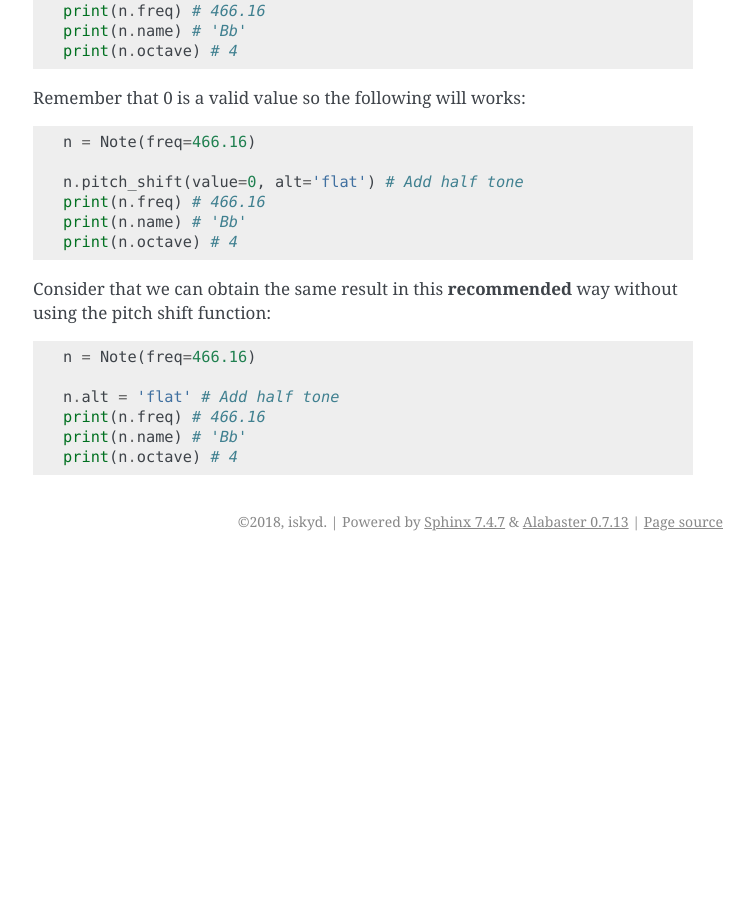
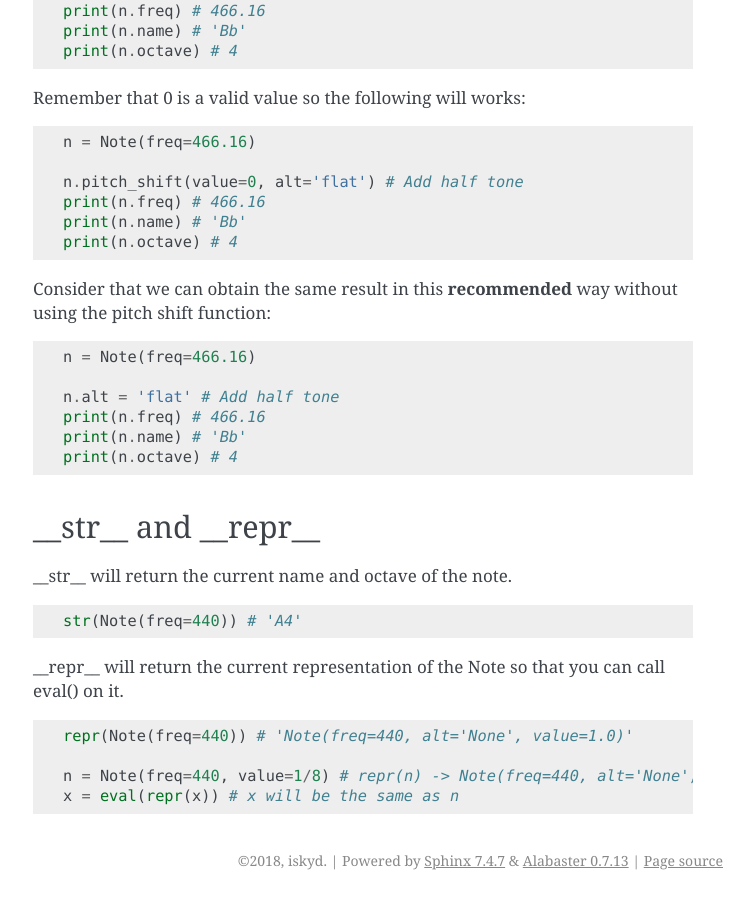
Before and after one commit to iskyd/babs, a Sphinx documentation site: the page built from docs/note.rst, in a window 1280 px wide and 900 px high, scrolled down 3147 px. Shown: the whole window, without its empty margins (387-1141 px from the left). Built offline with Sphinx 7.4.7, drawn with Linux system fonts in a browser that asks for light colours; before the commit the page ends 3708 px from its top, so only the background shows below that.

Commit message:
__str__ and __repr__ doc

```diff
--- a/docs/note.rst
+++ b/docs/note.rst
@@ -192,3 +192,22 @@ Consider that we can obtain the same result in this **recommended** way without
     print(n.freq) # 466.16
     print(n.name) # 'Bb'
     print(n.octave) # 4
+
+
+__str__ and __repr__
+--------------------------------
+
+__str__ will return the current name and octave of the note.
+
+.. code-block:: python
+
+    str(Note(freq=440)) # 'A4'
+
+__repr__ will return the current representation of the Note so that you can call eval() on it.
+
+.. code-block:: python
+
+    repr(Note(freq=440)) # 'Note(freq=440, alt='None', value=1.0)'
+
+    n = Note(freq=440, value=1/8) # repr(n) -> Note(freq=440, alt='None', value=0.125)
+    x = eval(repr(x)) # x will be the same as n
```
Also changed, not shown: docs/rest.rst (+12 -0 lines).
